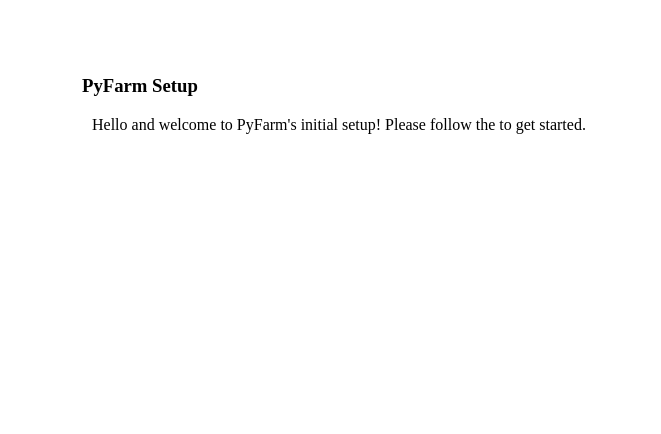
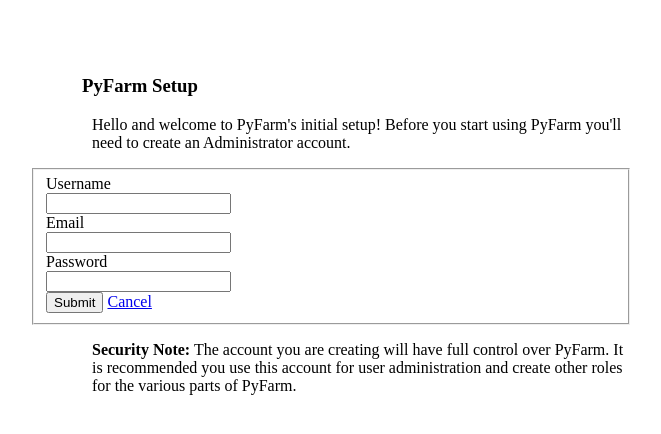
Before and after one commit to pyfarm/pyfarm-master, a Flask app: template pyfarm/master/templates/pyfarm/setup.html in a window 1280 px wide. Shown: the top 434 px of the page, without its empty margins (283-944 px from the left). Run offline with Flask 2, Linux system fonts and the light colour scheme; the template is opened without the code that fills it: values that come from a table or form of the project are taken from there, others are empty; parts of the project's set-up code (start-up, migrations or seed data) failed here and were passed over; some libraries are stand-ins or nearby versions.

Commit message:
first usable /setup/ page

```diff
--- a/pyfarm/master/initial.py
+++ b/pyfarm/master/initial.py
@@ -20,7 +20,10 @@
 
 Entry points for the /setup/ target
 """
-from flask import render_template
+
+from wtforms import Form, TextField, PasswordField, ValidationError
+from wtforms.validators import Required
+from flask import render_template, request
 from pyfarm.master.application import db
 
 # import all tables so we know what should exist and
@@ -33,24 +36,48 @@
 from pyfarm.models.users import User, Role
 
 
+class NewUserForm(Form):
+    username = TextField(validators=[Required()])
+    email = TextField(validators=[Required()])
+    password = PasswordField(validators=[Required()])
+
+    def validate_username(self, field):
+        user = User.get(request.form["username"])
+        if user is not None:
+            raise ValidationError(
+                "%s already exists" % request.form["username"])
+
+
 def setup_page():
-    # make sure the tables exist
-    db.create_all()
+    form = NewUserForm(request.form)
 
-    # create the admin role if it does not exist and
-    # find any existing administrators
-    admin = Role.query.filter_by(name="admin").first()
-    if admin is None:
-        admin = Role.create("admin")
-        user = User.create("admin2", "password")
-        user.roles.append(admin)
-        db.session.add(user)
-        db.session.commit()
-        admin_users = []
-    else:
-        admin_users = admin.users
+    if request.method == "GET":
+        # make sure the tables exist
+        db.create_all()
 
-    #User.create("admin", "password", roles=set(["admin"]))
+        # create the admin role if it does not exist and
+        # find any existing administrators
+        admin_role = Role.query.filter_by(name="admin").first()
+        if admin_role is None:
+            admin_role = Role.create("admin")
+            admin_users = []
+        else:
+            admin_users = admin_role.users
 
-    return render_template("pyfarm/setup.html",
-                           admin_exists=admin, admin_users=admin_users)
+        return render_template("pyfarm/setup.html", form=form,
+                               admin_role=admin_role, admin_users=admin_users)
+
+    elif request.method == "POST":
+        if form.validate():
+            admin_role = Role.create("admin")
+            user = User.create(
+                request.form["username"],
+                request.form["password"],
+                email=request.form["email"])
+            user.roles.append(admin_role)
+            db.session.add(user)
+            db.session.commit()
+            return render_template("pyfarm/setup.html",
+                                   finished=True, redirect_seconds=5)
+
+        return render_template("pyfarm/setup.html", form=form)
--- a/pyfarm/master/static/css/setup.css
+++ b/pyfarm/master/static/css/setup.css
@@ -3,6 +3,12 @@
     margin-left: 5px;
 }
 
+input { min-height: 30; }
+
+fieldset {
+    margin-left: -60px;
+}
+
 .subtext {
     margin-left: 10px;
 }
--- a/pyfarm/master/templates/pyfarm/setup.html
+++ b/pyfarm/master/templates/pyfarm/setup.html
@@ -1,6 +1,11 @@
 <!DOCTYPE html>
+{% from "pyfarm/macros.html" import render_field %}
 <html>
     <head>
+        {% if finished %}
+            <meta http-equiv="refresh" content="{{redirect_seconds}};/">
+        {% endif %}
+
         <title>PyFarm - Setup</title>
         <link href="{{ url_for('admin.static', filename='bootstrap/css/bootstrap.css') }}" rel="stylesheet">
         <link href="{{ url_for('static', filename='css/layout.css') }}" rel="stylesheet">
@@ -10,9 +15,37 @@
     <body>
         <h3>PyFarm Setup</h3>
         <div class="subtext">
-            {% if not admin_exists or not admin_users%}
-                Hello and welcome to PyFarm's initial setup!  Please follow the
-                to get started.
+            {% if finished %}
+                The setup has been completed!  Redirecting to the
+                <a href="/">index</a> in {{redirect_seconds}} seconds.
+
+            {% elif not admin_role or not admin_users %}
+                <p>
+                    Hello and welcome to PyFarm's initial setup!  Before you
+                    start using PyFarm you'll need to create an Administrator
+                    account.
+                </p>
+
+                <form method="POST" action="/setup/" class="form-horizontal">
+                    <fieldset>
+                        {{ render_field(form.username) }}
+                        {{ render_field(form.email) }}
+                        {{ render_field(form.password) }}
+
+                        <div class="controls">
+                            <input type="submit" class="btn btn-primary btn-large" value="Submit">
+                            <a href="/setup/" class="btn btn-large">Cancel</a>
+                        </div>
+                    </fieldset>
+                </form>
+
+                <p>
+                    <b>Security Note:</b>
+                    The account you are creating will have full control over
+                    PyFarm.  It is recommended you use this account for user
+                    administration and create other roles for the various parts
+                    of PyFarm.
+                </p>
 
 
             {% elif admin_users %}
```
